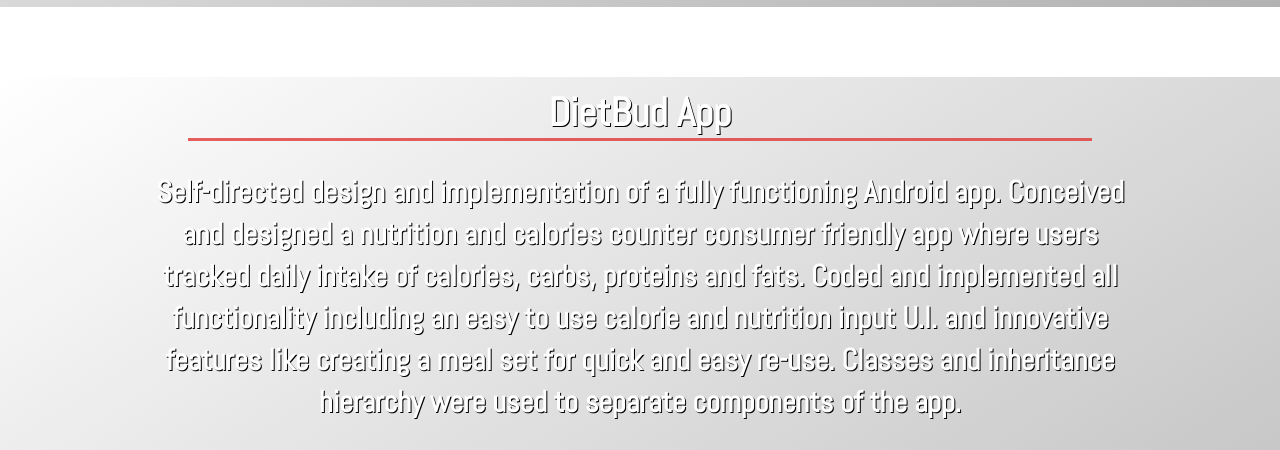
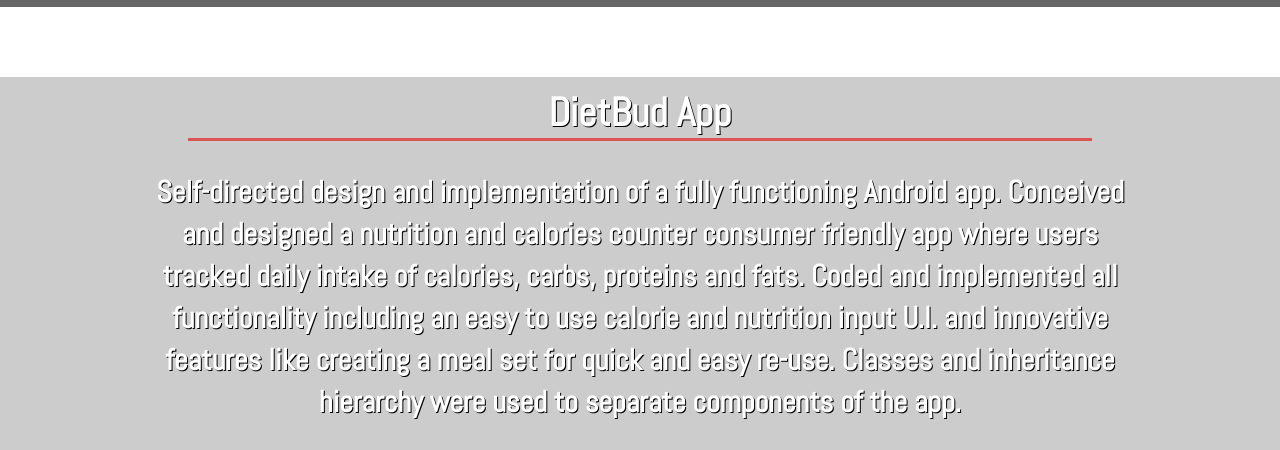
Before and after one commit to benaymane/benaymane.github.io, a plain HTML site: page showcase.html in a window 1280 px wide. Shown: the part 1162-1612 px from the top of the page. Drawn offline with Linux system fonts and the light colour scheme.

Commit message:
darker shade for showcases

```diff
--- a/showcase.html
+++ b/showcase.html
@@ -49,7 +49,7 @@
             </div>
         </div>
 
-        <div id="showcase_container">
+        <div id="showcase_container_">
             <div id="showcase">
                 <div id="project">
                     <h1>DietBud App</h1>
--- a/style/showcase_style.css
+++ b/style/showcase_style.css
@@ -65,7 +65,14 @@ body {
 #showcase_container {
     width: 100%;
     min-height: 750px;
-    background-image: linear-gradient(to bottom right, rgba(255, 255, 255, 0.3), rgba(0, 0, 0, 0.3));
+    background-color: rgba(0, 0, 0, 0.6);
+    margin-top: 70px;
+}
+
+#showcase_container_ {
+    width: 100%;
+    min-height: 750px;
+    background-color: rgba(0, 0, 0, 0.2);
     margin-top: 70px;
 }
 
```
